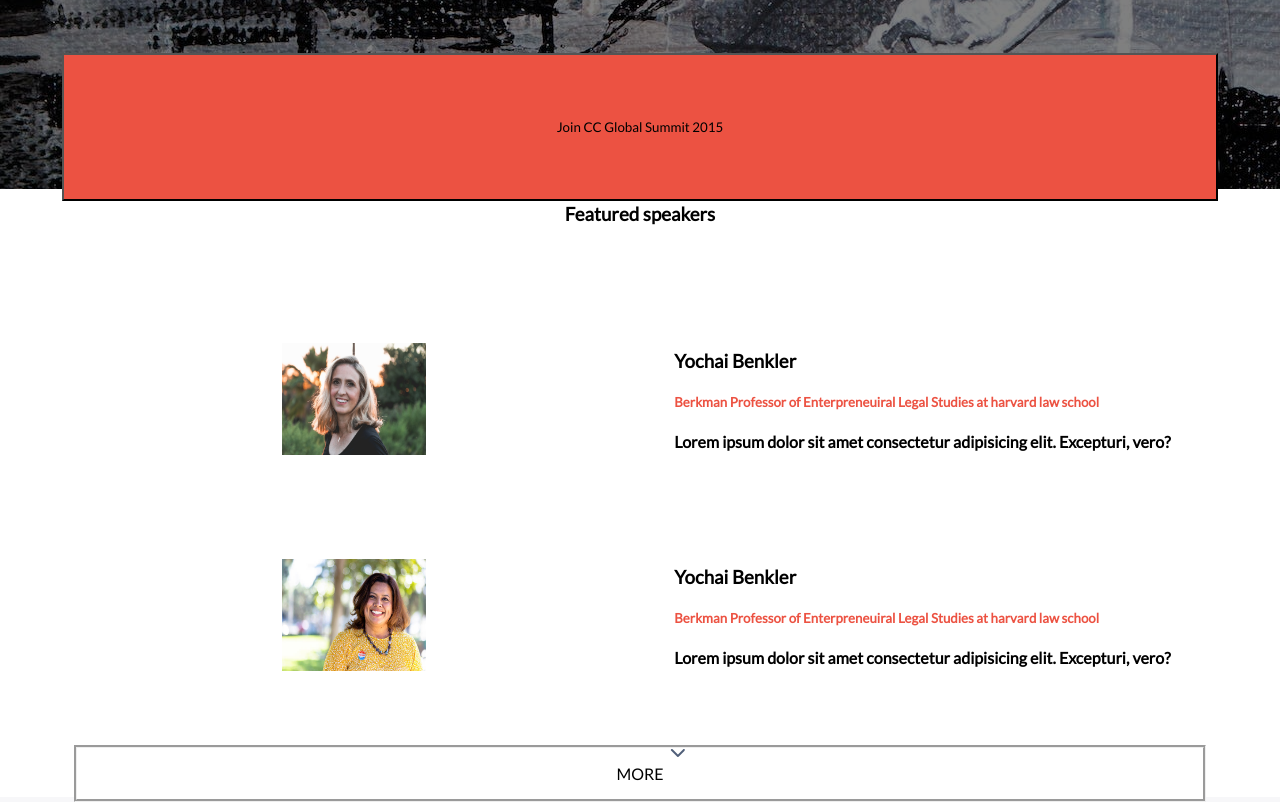
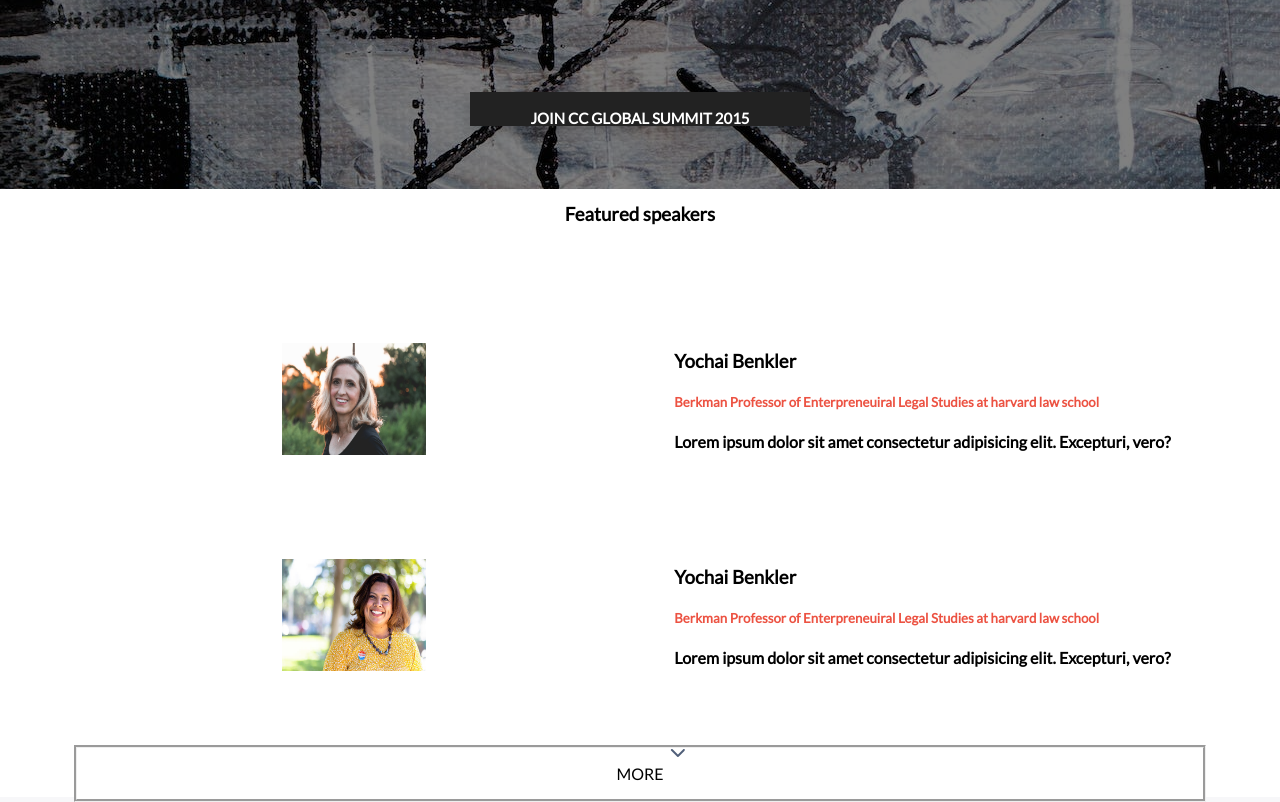
Before and after one commit to danielamoreno699/Capstone-Project, a website: page index.html in a window 1280 px wide. Shown: the part 1059-1861 px from the top of the page. Drawn offline with Linux system fonts and the light colour scheme.

Commit message:
Add btn effects

```diff
--- a/index.html
+++ b/index.html
@@ -98,7 +98,7 @@
                 </div>
 
 
-                <button class="btn-global">Join CC Global Summit 2015</button>
+                <button class="btn"> <span>Join CC Global Summit 2015</span></button>
             </section>
 
             <section class="speakers">
--- a/style.css
+++ b/style.css
@@ -178,13 +178,50 @@ body {
 }
 
 
-.btn-global{
-    width: 80%;
-    background-color: #EC5242;
+
+  .btn {
     padding: 5%;
-    margin-inline: 5%;
-    transform: translate(0px, 18px);
-}
+    border: none;
+    display: block;
+    text-align: center;
+    cursor: pointer;
+    text-transform: uppercase;
+    outline: none;
+    overflow: hidden;
+    position: relative;
+    color: #fff;
+    font-weight: 700;
+    font-size: 15px;
+    background-color: #222;
+    padding: 17px 60px;
+    margin: 0 auto;
+    margin: 9%;
+    box-shadow: 0 5px 15px rgba(0,0,0,0.20);
+  }
+
+  .btn span {
+    position: relative;
+    z-index: 1;
+  }
+
+  .btn:after {
+    content: "";
+    position: absolute;
+    left: 0;
+    top: 0;
+    height: 490%;
+    width: 140%;
+    background: #EC5242;
+    -webkit-transition: all .5s ease-in-out;
+    transition: all .5s ease-in-out;
+    -webkit-transform: translateX(-98%) translateY(-25%) rotate(45deg);
+    transform: translateX(-98%) translateY(-25%) rotate(45deg);
+  }
+
+  .btn:hover:after {
+    -webkit-transform: translateX(-9%) translateY(-25%) rotate(45deg);
+    transform: translateX(-9%) translateY(-25%) rotate(45deg);
+  }
 
 
 
@@ -199,9 +236,7 @@ body {
     align-items: center;
 }
 
-.speakers-h3{
 
-}
 
 .wrapper-speakers{
     display: flex;
```
